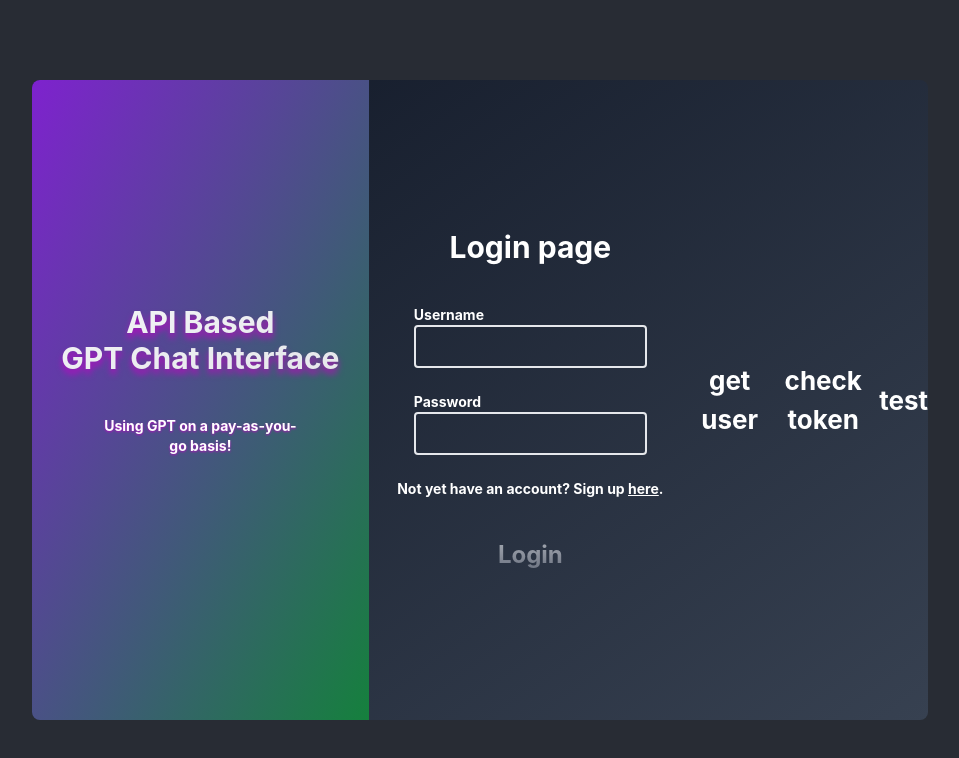
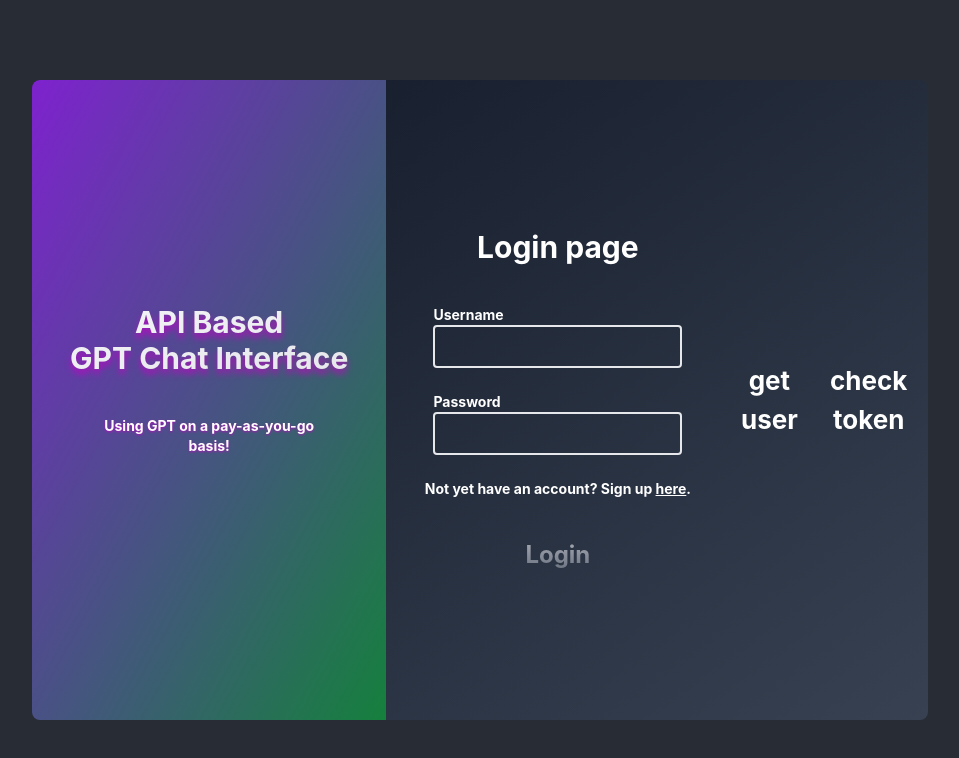
Before and after one commit to Hmc-1209/API_based-GPT-Chat-Interface, a React (Create React App) app in the folder app/: page / in a window 1280 px wide. Shown: the top 758 px of the page, without its empty margins (160-1119 px from the left). Built offline with nearby package versions, Linux system fonts and the light colour scheme; a web font is replaced by a local one.

Commit message:
TEST: Testing production container use code3

```diff
--- a/app/src/components/login.jsx
+++ b/app/src/components/login.jsx
@@ -190,7 +190,7 @@ const LogIn = () => {
       </div>
       <button onClick={get_self_user}>get user</button>
       <button onClick={loggedin_check}>check token</button>
-      <button onClick={get_self_user}>test</button>
+      {/* <button onClick={get_self_user}>test</button> */}
     </div>
   );
 };
```
